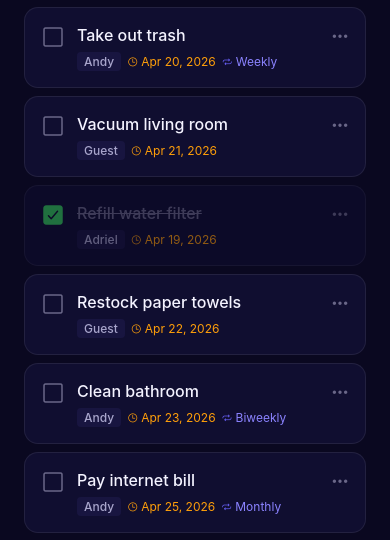
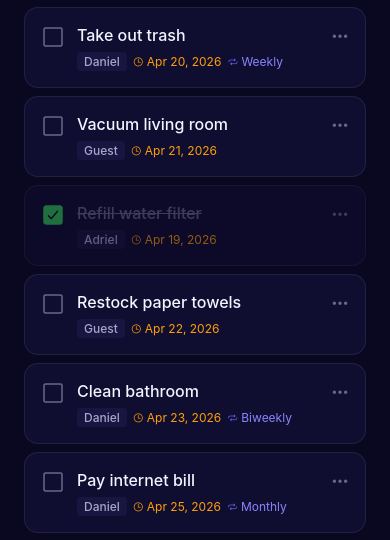
Before and after one commit to aatran14/rumi, a React Native app in the folder app-src/: screen /ToDo in a window 390 px wide. Shown: the part 295-835 px from the top of the page. Built offline with nearby package versions, Linux system fonts and the light colour scheme.

Commit message:
Swap Andy for Daniel in preset text

```diff
--- a/app-src/src/data/events.ts
+++ b/app-src/src/data/events.ts
@@ -11,7 +11,7 @@ export const SAMPLE_EVENTS: CalendarEvent[] = [
     endTime: '8:00 PM',
     repeats: true,
     notes: 'Weekly check-in. Chores, bills, anything weird.',
-    createdBy: 'Andy',
+    createdBy: 'Daniel',
   },
   {
     id: '2',
@@ -22,8 +22,8 @@ export const SAMPLE_EVENTS: CalendarEvent[] = [
     endDate: 'Wed, April 22, 2026',
     endTime: '',
     repeats: true,
-    notes: 'Venmo Andy — he pays the landlord.',
-    createdBy: 'Andy',
+    notes: 'Venmo Daniel — he pays the landlord.',
+    createdBy: 'Daniel',
   },
   {
     id: '3',
@@ -59,6 +59,6 @@ export const SAMPLE_EVENTS: CalendarEvent[] = [
     endTime: '1:00 PM',
     repeats: false,
     notes: 'Splitting the cart. Add things to the list.',
-    createdBy: 'Andy',
+    createdBy: 'Daniel',
   },
 ];
--- a/app-src/src/data/roommates.ts
+++ b/app-src/src/data/roommates.ts
@@ -4,5 +4,5 @@ export const SAMPLE_ROOMMATES: Roommate[] = [
   { id: '1', name: 'Guest',  status: 'Home', statusEmoji: '\u{1F3E0}', bubble: '\u{1F44B} just got here',   bubbleColor: '#6C63FF', timestamp: 'just now' },
   { id: '2', name: 'Gaya',   status: 'Away', statusEmoji: '\u{1F44B}', bubble: '\u{1F92F} Bored af',     bubbleColor: '#4ECDC4', timestamp: '4/3 1:40pm' },
   { id: '3', name: 'Adriel', status: 'Home', statusEmoji: '\u{1F3E0}', bubble: '\u{1F512} Locked in!!!', bubbleColor: '#FF9F43' },
-  { id: '4', name: 'Andy',   status: 'Home', statusEmoji: '\u{1F3E0}', bubble: '\u{1F480} leave me alone', bubbleColor: '#A29BFE' },
+  { id: '4', name: 'Daniel', status: 'Home', statusEmoji: '\u{1F3E0}', bubble: '\u{1F480} leave me alone', bubbleColor: '#A29BFE' },
 ];
--- a/app-src/src/data/tasks.ts
+++ b/app-src/src/data/tasks.ts
@@ -2,12 +2,12 @@ import type { Task } from '../types';
 
 export const SAMPLE_TASKS: Task[] = [
   { id: '1',  title: 'Wipe kitchen counters', assignee: 'Gaya',   weight: 2, deadlineDate: 'Apr 19, 2026', deadlineTime: '8:00 PM',  repeat: true,  repeatFrequency: 'Weekly',   done: false },
-  { id: '2',  title: 'Take out trash',        assignee: 'Andy',   weight: 2, deadlineDate: 'Apr 20, 2026', deadlineTime: '7:00 AM',  repeat: true,  repeatFrequency: 'Weekly',   done: false },
+  { id: '2',  title: 'Take out trash',        assignee: 'Daniel',   weight: 2, deadlineDate: 'Apr 20, 2026', deadlineTime: '7:00 AM',  repeat: true,  repeatFrequency: 'Weekly',   done: false },
   { id: '3',  title: 'Vacuum living room',    assignee: 'Guest',  weight: 5, deadlineDate: 'Apr 21, 2026', deadlineTime: '12:00 PM', repeat: false,                              done: false },
   { id: '4',  title: 'Refill water filter',   assignee: 'Adriel', weight: 1, deadlineDate: 'Apr 19, 2026', deadlineTime: '5:00 PM',  repeat: false,                              done: true  },
   { id: '5',  title: 'Restock paper towels',  assignee: 'Guest',  weight: 3, deadlineDate: 'Apr 22, 2026', deadlineTime: '6:00 PM',  repeat: false,                              done: false },
-  { id: '6',  title: 'Clean bathroom',        assignee: 'Andy',   weight: 6, deadlineDate: 'Apr 23, 2026', deadlineTime: '9:00 AM',  repeat: true,  repeatFrequency: 'Biweekly', done: false },
-  { id: '7',  title: 'Pay internet bill',     assignee: 'Andy',   weight: 4, deadlineDate: 'Apr 25, 2026', deadlineTime: '11:59 PM', repeat: true,  repeatFrequency: 'Monthly',  done: false },
+  { id: '6',  title: 'Clean bathroom',        assignee: 'Daniel',   weight: 6, deadlineDate: 'Apr 23, 2026', deadlineTime: '9:00 AM',  repeat: true,  repeatFrequency: 'Biweekly', done: false },
+  { id: '7',  title: 'Pay internet bill',     assignee: 'Daniel',   weight: 4, deadlineDate: 'Apr 25, 2026', deadlineTime: '11:59 PM', repeat: true,  repeatFrequency: 'Monthly',  done: false },
   { id: '8',  title: 'Water the plants',      assignee: 'Adriel', weight: 1, deadlineDate: 'Apr 20, 2026', deadlineTime: '9:00 AM',  repeat: true,  repeatFrequency: 'Weekly',   done: false },
   { id: '9',  title: 'Do the dishes',         assignee: 'Guest',  weight: 3, deadlineDate: 'Apr 19, 2026', deadlineTime: '10:00 PM', repeat: false,                              done: true  },
   { id: '10', title: 'Buy groceries',         assignee: 'Gaya',   weight: 5, deadlineDate: 'Apr 20, 2026', deadlineTime: '4:00 PM',  repeat: false,                              done: false },
```
Also changed, not shown: 2 other files (tests, documents, lock files or other folders).
